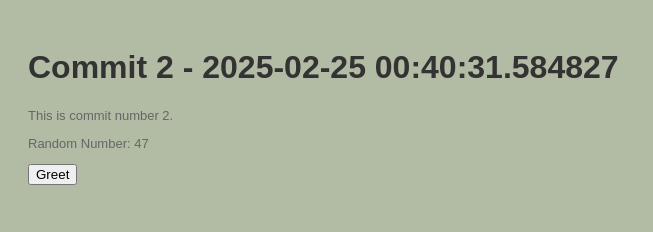
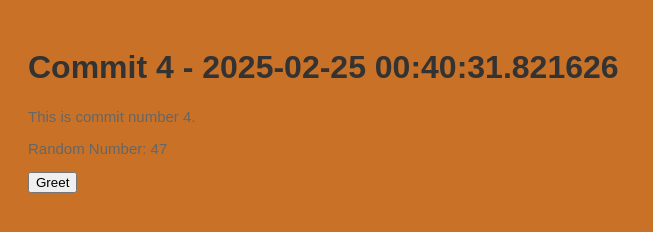
Before and after one commit to stiffs95/myrep-repo-20250225004020, a plain HTML site: page index.html in a window 1280 px wide. Shown: the whole page, without its empty margins (0-653 px from the left). Drawn offline with Linux system fonts and the light colour scheme.

Commit message:
📝 Commit 4 with HTML, CSS, and JS

```diff
--- a/index.html
+++ b/index.html
@@ -2,12 +2,12 @@
     <!DOCTYPE html>
     <html>
     <head>
-        <title>Commit 2 - 2025-02-25 00:40:31.584827</title>
+        <title>Commit 4 - 2025-02-25 00:40:31.821626</title>
         <link rel="stylesheet" href="style.css">
     </head>
     <body>
-        <h1>Commit 2 - 2025-02-25 00:40:31.584827</h1>
-        <p>This is commit number 2.</p>
+        <h1>Commit 4 - 2025-02-25 00:40:31.821626</h1>
+        <p>This is commit number 4.</p>
         <p>Random Number: 47</p>
         <button onclick="greet()">Greet</button>
         <script src="script.js"></script>
--- a/script.js
+++ b/script.js
@@ -2,4 +2,4 @@
     function greet() {
         alert('Hello from commit ' + commitNumber + '!');
     }
-    var commitNumber = 2;
+    var commitNumber = 4;
--- a/style.css
+++ b/style.css
@@ -1,7 +1,7 @@
 
     body {
         font-family: Arial, sans-serif;
-        background-color: #b2bba4;
+        background-color: #c97227;
         padding: 20px;
     }
     h1 {
@@ -9,5 +9,5 @@
     }
     p {
         color: #666;
-        font-size: 13px;
+        font-size: 15px;
     }
```
